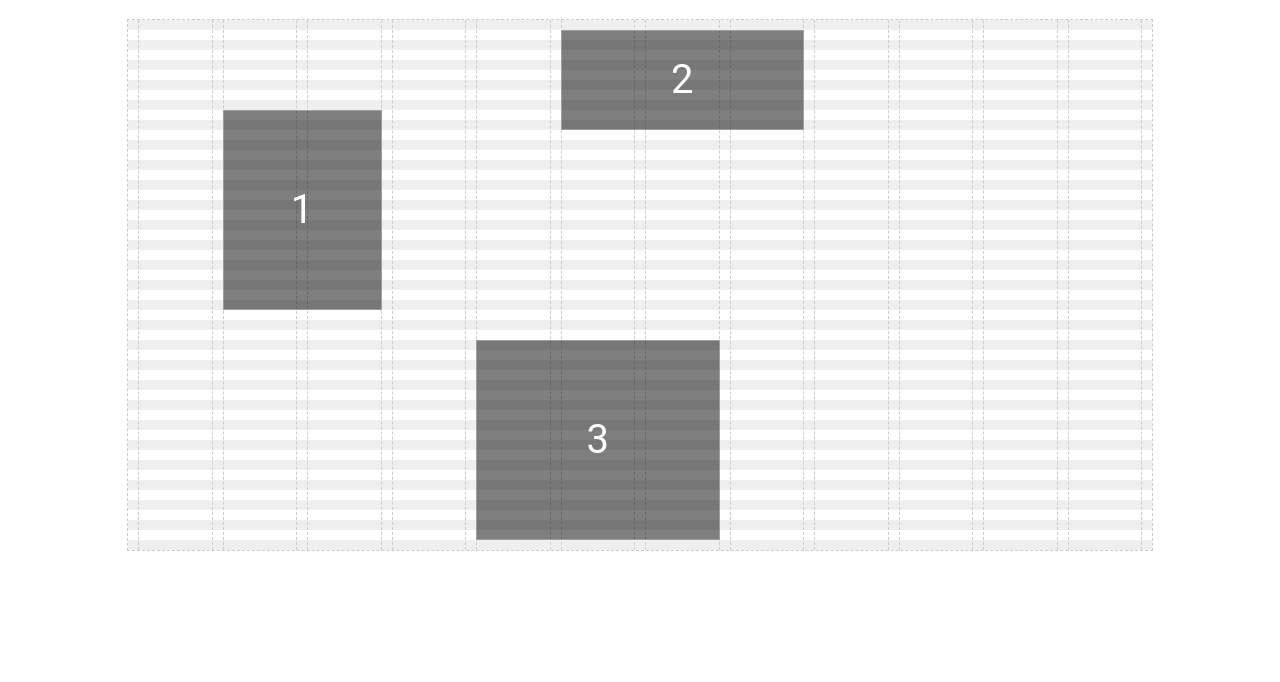
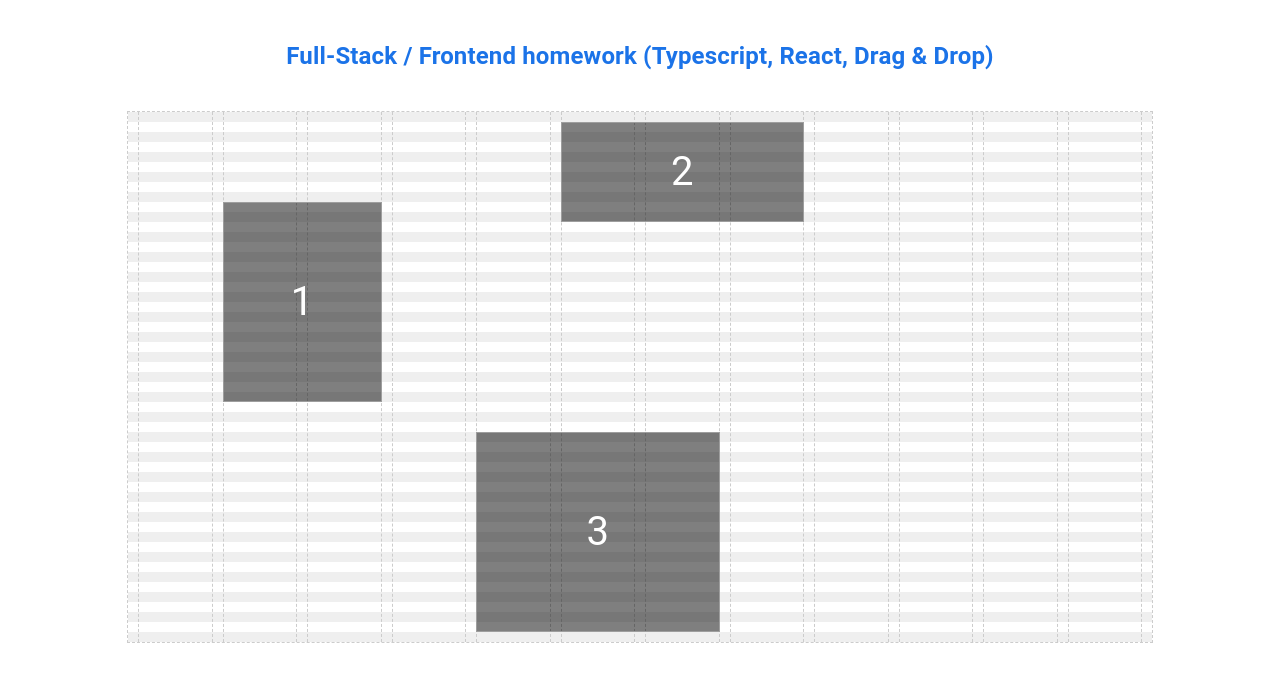
Before and after one commit to mcjovial/digication-fe, a React app: page / in a window 1280 px wide. Shown: the top 682 px of the page. Built offline with nearby package versions, Linux system fonts and the light colour scheme; the HTML template or start-up script is replaced by a standard one.

Commit message:
added tailwindcss

```diff
--- a/package.json
+++ b/package.json
@@ -29,6 +29,8 @@
     "@types/react-dom": "^17.0.10",
     "@typescript-eslint/eslint-plugin": "^5.2.0",
     "@typescript-eslint/parser": "^5.2.0",
+    "autoprefixer": "^10.4.14",
+    "css-loader": "^6.7.4",
     "eslint": "7",
     "eslint-config-airbnb": "^18.2.1",
     "eslint-config-airbnb-typescript": "^14.0.1",
@@ -38,7 +40,11 @@
     "eslint-plugin-react-hooks": "^4.2.0",
     "html-webpack-plugin": "^5.5.0",
     "jest": "^27.3.1",
+    "postcss": "^8.4.23",
+    "postcss-loader": "^7.3.1",
     "prettier": "^2.4.1",
+    "style-loader": "^3.3.3",
+    "tailwindcss": "^3.3.2",
     "ts-jest": "^27.0.7",
     "ts-loader": "^9.2.6",
     "ts-node": "^10.4.0",
--- /dev/null
+++ b/postcss.config.cjs
@@ -0,0 +1,6 @@
+const tailwindcss = require('tailwindcss');
+const autoprefixer = require('autoprefixer');
+
+module.exports = {
+  plugins: [tailwindcss('./tailwind.config.cjs'), autoprefixer],
+};
--- a/src/App.tsx
+++ b/src/App.tsx
@@ -1,9 +1,11 @@
 import CssBaseline from '@mui/material/CssBaseline';
 import Portfolio from './components/Portfolio';
+import './app.css';
 
 const App = () => {
   return (
     <>
+      <h1 className="text-primary text-center text-2xl font-bold my-10">Full-Stack / Frontend homework (Typescript, React, Drag & Drop)</h1>
       <CssBaseline />
       <Portfolio />
     </>
--- /dev/null
+++ b/src/app.css
@@ -0,0 +1,3 @@
+@tailwind base;
+@tailwind components;
+@tailwind utilities;
--- /dev/null
+++ b/tailwind.config.cjs
@@ -0,0 +1,11 @@
+module.exports = {
+  content: ['./src/**/*.{ts,tsx}'],
+  theme: {
+      extend: {
+          colors: {
+              primary: '#1B73E8',
+          },
+      },
+  },
+  plugins: [],
+};
--- a/webpack.config.ts
+++ b/webpack.config.ts
@@ -11,6 +11,10 @@ const config: webpack.Configuration = {
   module: {
     rules: [
       {
+        test: /\.css$/i,
+        use: ['style-loader', 'css-loader', 'postcss-loader'],
+      },
+      {
         test: /\.tsx?$/,
         loader: 'ts-loader',
         options: {
```
Also changed, not shown: .eslintrc.json, 1 other file (tests, documents, lock files or other folders).
